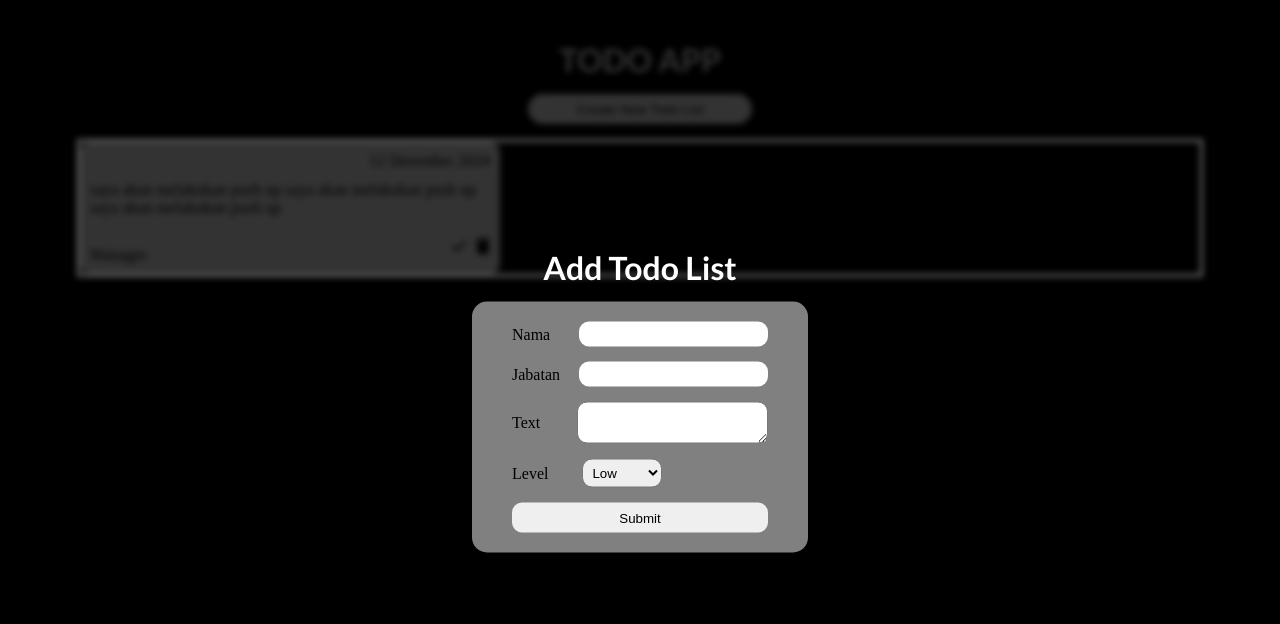
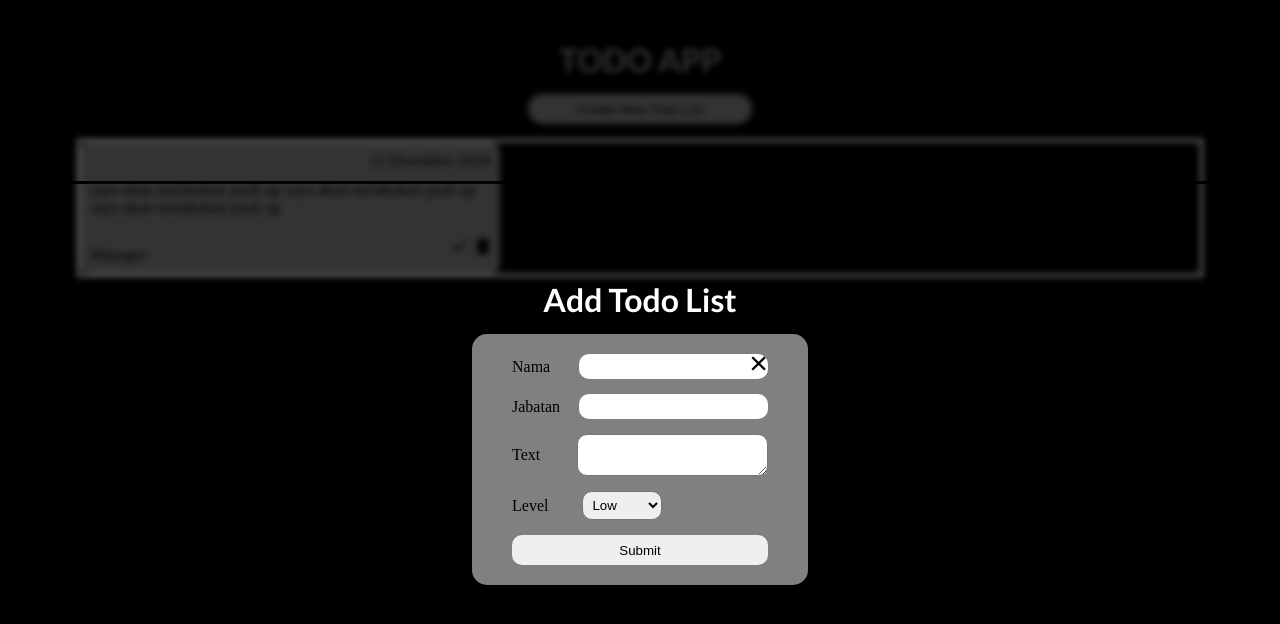
Before and after one commit to abelarmando/ToDo-List, a plain HTML site: page index.html in a window 1280 px wide. Both pictures are taken after a click on the element "Create New Todo List". Shown: the top 624 px of the page. Drawn offline with Linux system fonts and the light colour scheme; a web font is replaced by a local one.

Commit message:
memperbarui tombol form

```diff
--- a/index.html
+++ b/index.html
@@ -25,14 +25,15 @@
     <div class="form hidden">
         <h1>Add Todo List</h1>
         <form action="">
+            <button class="close">&times</button>
             <div class="nama garis">
                 <p>Nama</p>
-                <input type="text">
+                <input type="text" id="nama">
             </div>
 
             <div class="jabatan garis">
                 <p>Jabatan</p>
-                <input type="text">
+                <input type="text" id="jabatan">
             </div>
 
             <div class="text garis">
@@ -51,7 +52,7 @@
                 </div>
             </div>
 
-            <button>Submit</button>
+            <input type="button" value="Submit" id="btn-form">
         </form>
     </div>
     <div class="overlay hidden"></div>
--- a/index.js
+++ b/index.js
@@ -17,6 +17,7 @@ const closehidden = function() {
 
 buttontodo.addEventListener('click', openhidden);
 
+overlay.addEventListener('click', closehidden)
 document.addEventListener('keydown', function(e) {
     if(e.key === 'Escape' && !form.classList.contains('hidden')) {
         closehidden();
--- a/styles/styles.css
+++ b/styles/styles.css
@@ -110,6 +110,8 @@ h1, h4{
     border-radius: 5px;
     z-index: 10;
     width: 100%;
+    height: 30%;
+    border: solid;
 }
 
 form{
@@ -121,10 +123,12 @@ form{
     align-items: center;
     gap: 15px;
     width: 20%;
+    height: 100%;
     border-radius: 15px;
+    position: relative;
 }
 
-form button{
+form #btn-form{
     width: 100%;
     border: none;
     border-radius: 10px;
@@ -198,3 +202,13 @@ form .garis{
 .hidden{
     display: none;
 }
+
+.close{
+    background: none;
+    border: none;
+    font-size: 2rem;
+    position: absolute;
+    top: 0.7rem;
+    right: 2.5rem;
+    cursor: pointer;
+}
```
